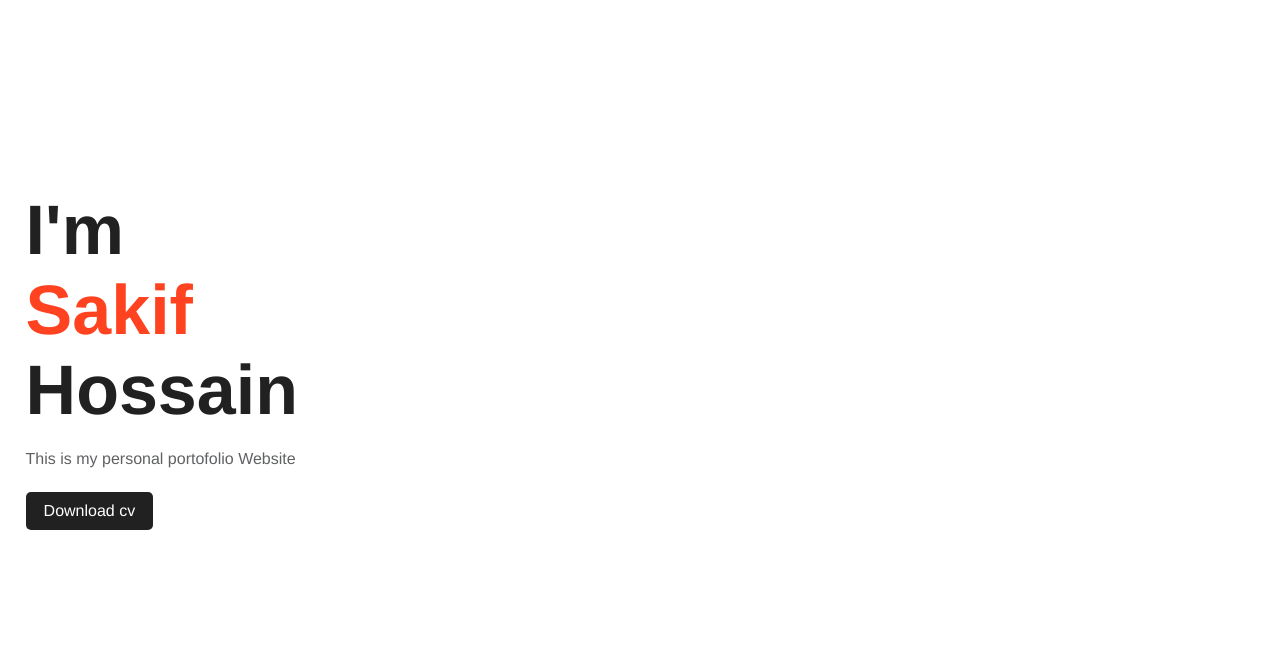
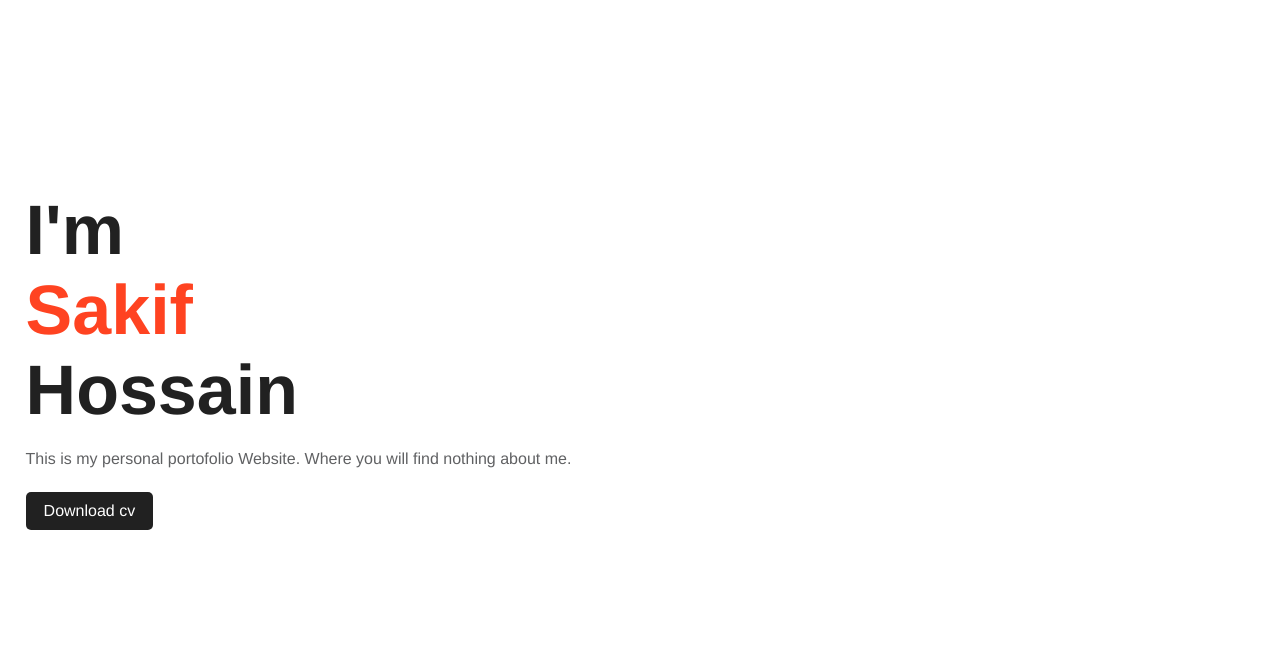
Before and after one commit to MdSakifHossain/portfolio, a plain HTML site: page index.html in a window 1280 px wide. Shown: the part 140-800 px from the top of the page. Drawn offline with Linux system fonts and the light colour scheme.

Commit message:
index.html

```diff
--- a/index.html
+++ b/index.html
@@ -151,7 +151,7 @@
 
     <div class="info" id="" >
 	  <h2>I'm <br><span>Sakif</span><br> Hossain</h2>
-	  <p>This is my personal portofolio Website</p>
+	  <p>This is my personal portofolio Website. Where you will find nothing about me.</p>
 	  <a href="#" target="_blank" >Download cv</a>
     </div>
 
```
